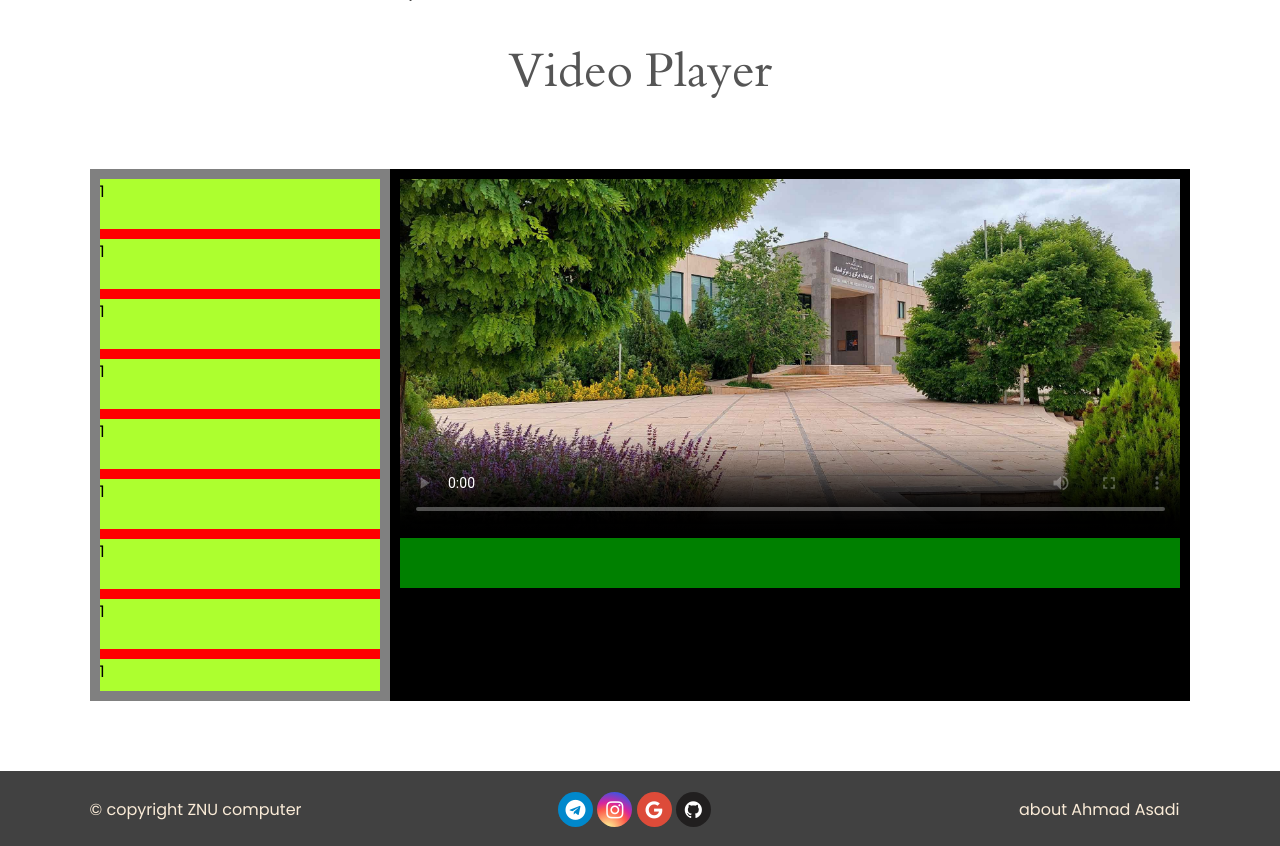
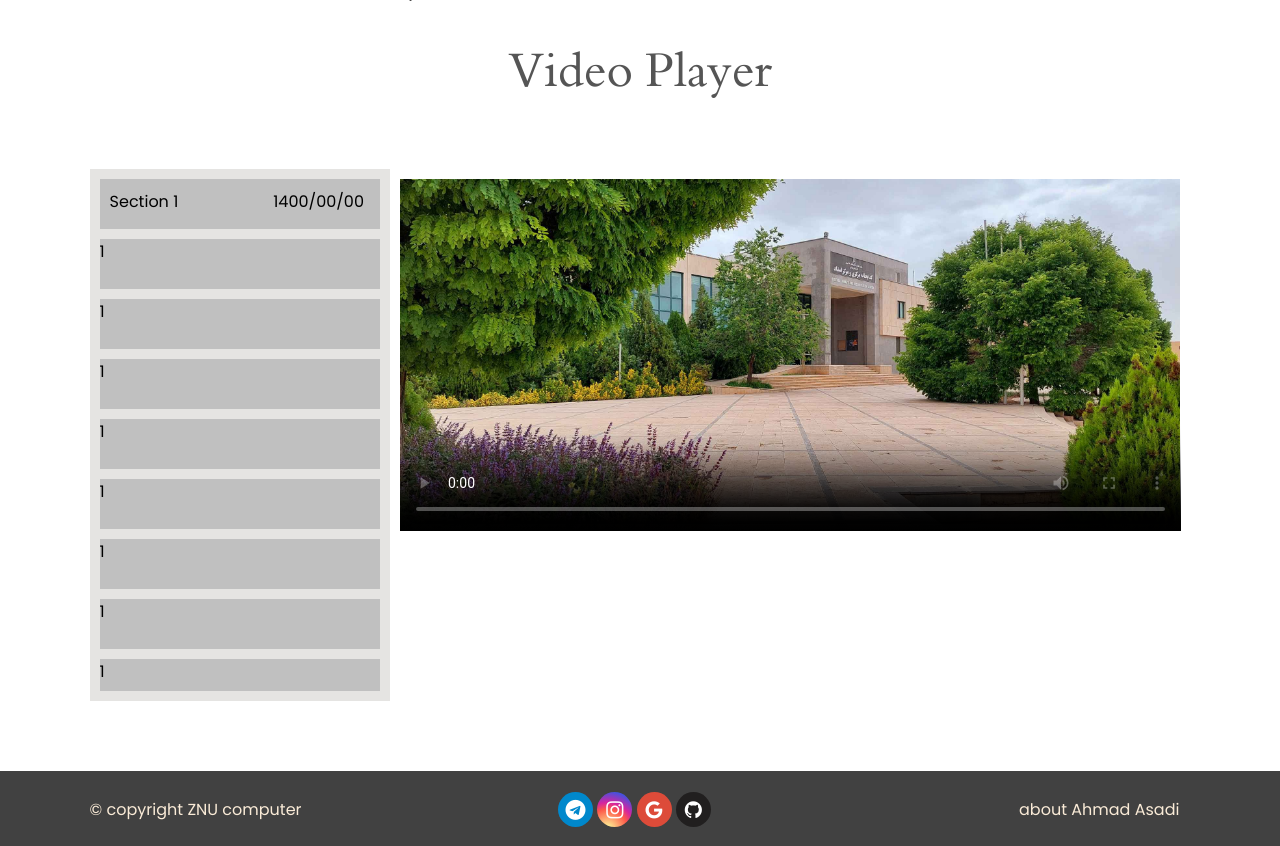
Before and after one commit to AsadiAhmad/znucomputerV2, a PHP site: page /HTML/Semester5/algorithm_design.php in a window 1280 px wide. Shown: the part 1094-1940 px from the top of the page. Run offline with PHP 8.4, Linux system fonts and the light colour scheme; some web fonts are replaced.

Commit message:
better video tag css !

```diff
--- a/CSS/video.css
+++ b/CSS/video.css
@@ -15,28 +15,46 @@ h2.video-text {
 }
 
 div.left {
-  background-color: gray;
+  background-color: #E5E4E2;
   width: 300px;
   display: block;
   padding: 10px;
 }
 
 div.play-list {
-  background-color: red;
   width: 280px;
   height: calc(40vw);
   overflow-y: scroll;
 }
 
 div.part {
-  background-color: greenyellow;
+  background-color: #C0C0C0;
   width: 100%;
   height: 50px;
-  margin-bottom: 10px;
+  margin: 0 0 10px 0;
+  transition: all .2s ease;
+  -webkit-transition: all .2s ease;
+}
+
+div.part:hover {
+  background-color: #7393B3;
+}
+
+p.section-txt {
+  width: 49%;
+  display: inline-block;
+  padding: 10px 0 0 10px;
+  text-align: left;
+}
+
+p.date-txt {
+  width: 49%;
+  display: inline-block;
+  padding: 10px 10px 0 0;
+  text-align: right;
 }
 
 div.right {
-  background-color: black;
   max-width: 1000px;
   padding: 10px;
 }
@@ -47,7 +65,6 @@ video.video {
 }
 
 div.video-options {
-  background-color: green;
   height: 50px;
 }
 
--- a/HTML/Semester5/algorithm_design.php
+++ b/HTML/Semester5/algorithm_design.php
@@ -37,10 +37,10 @@
     <div class="video-container">
       <div class="left">
         <div class="play-list">
-          <div class="part" data-lesson="AI" data-section="1">1</div>
-          <div class="part">1</div>
-          <div class="part">1</div>
-          <div class="part">1</div>
+          <div class="part" data-lesson="compiler_design" data-section="1"><p class="section-txt">Section 1</p><p class="date-txt">1400/00/00</p></div>
+          <div class="part" data-lesson="compiler_design" data-section="2">1</div>
+          <div class="part" data-lesson="compiler_design" data-section="3">1</div>
+          <div class="part" data-lesson="compiler_design" data-section="4">1</div>
           <div class="part">1</div>
           <div class="part">1</div>
           <div class="part">1</div>
```
